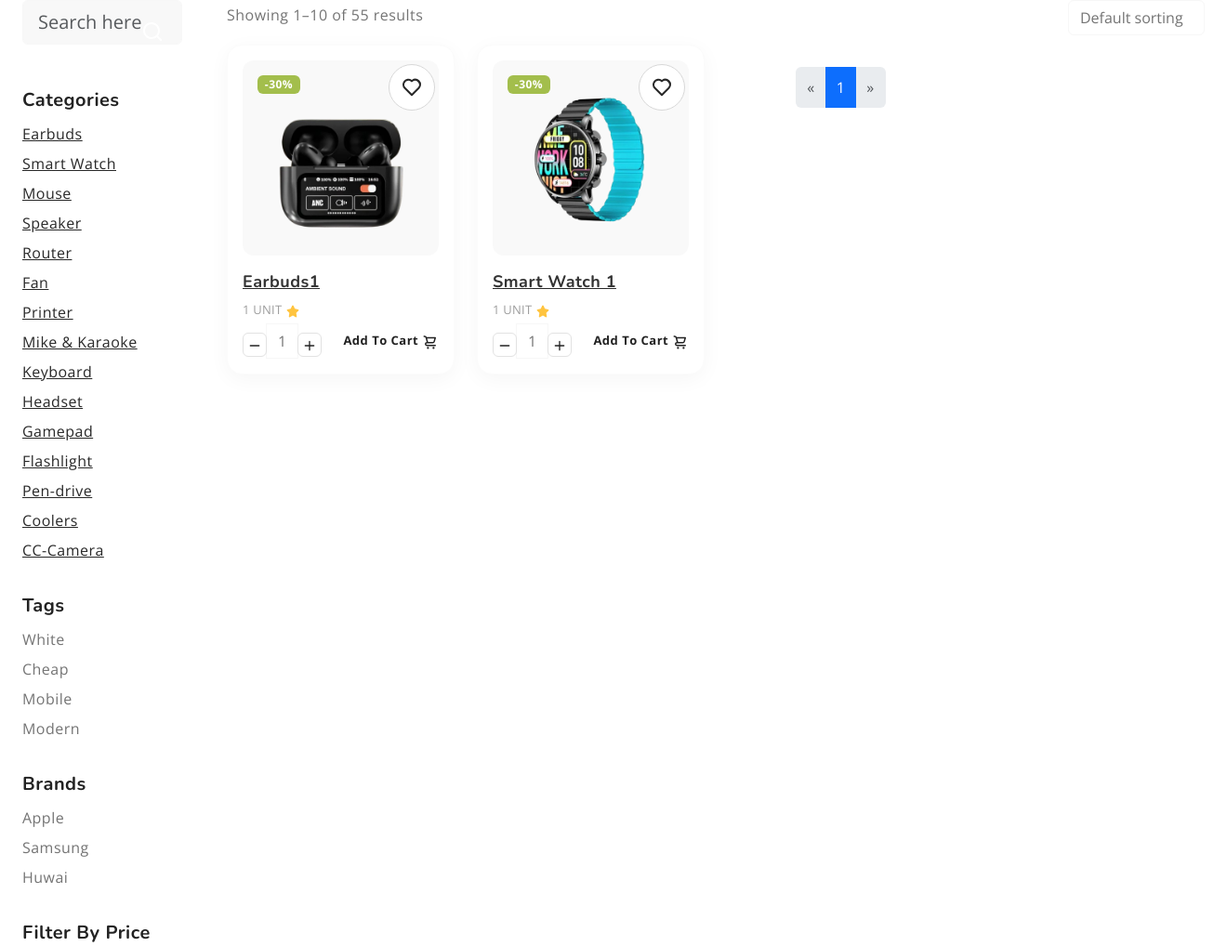
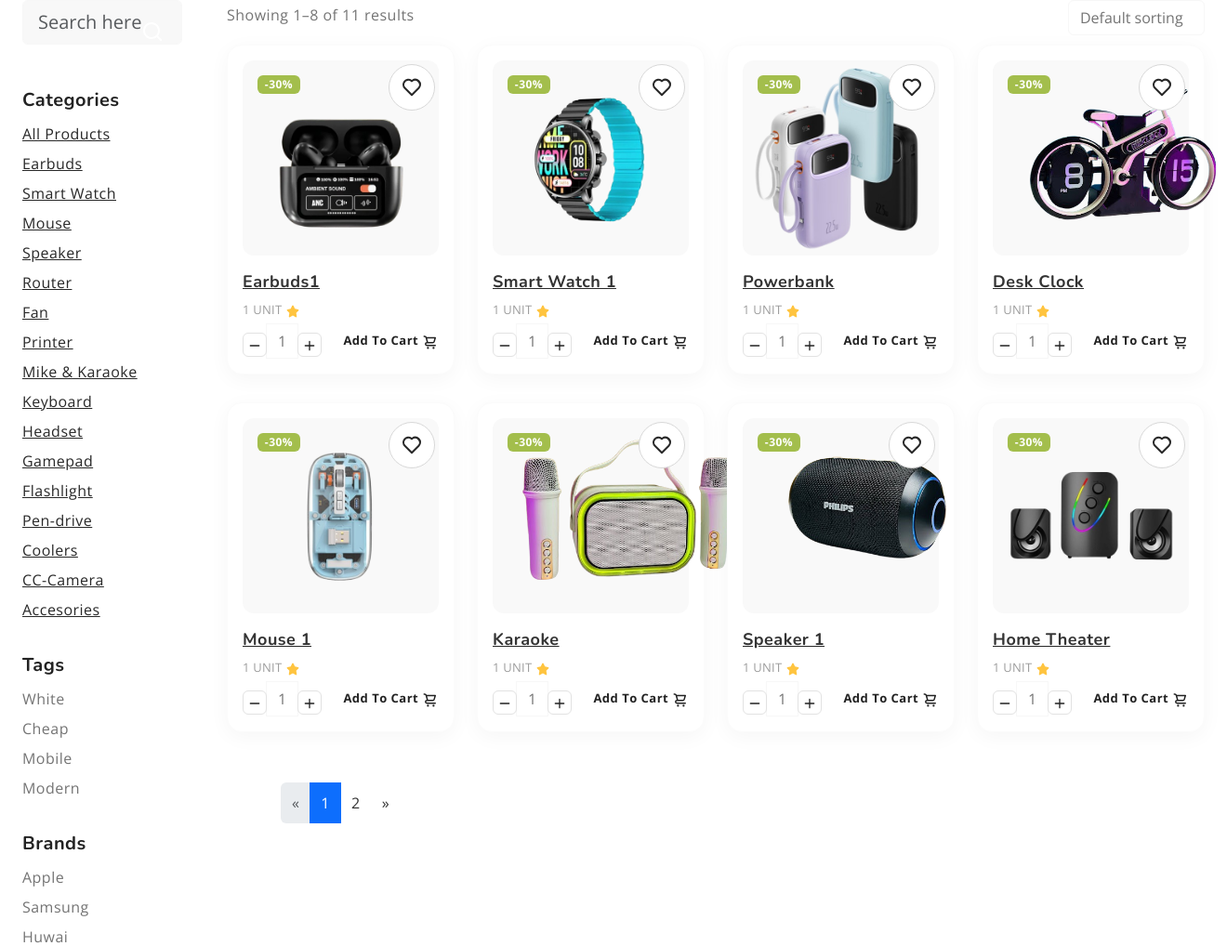
Before and after one commit to JakirNobi/E-commerce-project, a Django app: page /all_products/ in a window 1320 px wide. Shown: the part 197-1215 px from the top of that part at 93% size. Run offline with Django 5.2, Linux system fonts and the light colour scheme; data comes from the database, SQL or seed files in the repository; the page is wider than the window, and the part outside it is not shown.

Commit message:
beautify category searching and products in DB

```diff
--- a/E_commerce/base/templates/base/all_products.html
+++ b/E_commerce/base/templates/base/all_products.html
@@ -42,6 +42,9 @@ All Products
           <div class="widget-product-categories pt-5">
             <h5 class="widget-title">Categories</h5>
             <ul class="product-categories sidebar-list list-unstyled">
+              <li class="cat-item">
+                <a href="{% url 'base:all_products' %}"> All Products </a>
+              </li>
               {% for category in categories %}
               <li class="cat-item">
                 <a href="{% url 'base:products_by_category' category.slug %}">{{category.name}} </a>
@@ -104,10 +107,17 @@ All Products
       </aside>
 
       <main class="col-md-10">
+        {% if product_count > 8 %}
         <div class="filter-shop d-flex justify-content-between">
           <div class="showing-product">
-            <p>Showing 1–10 of 55 results</p>
+            <p>Showing 1–8 of {{product_count}} results</p>
           </div>
+          {% else %}
+          <div class="filter-shop d-flex justify-content-between">
+          <div class="showing-product">
+            <p>Showing 1–{{product_count}} of {{product_count}} results</p>
+          </div>
+          {% endif %}
           <div class="sort-by">
             <select id="input-sort" class="form-control" data-filter-sort="" data-filter-order="">
               <option value="">Default sorting</option>
--- a/E_commerce/base/templates/base/index.html
+++ b/E_commerce/base/templates/base/index.html
@@ -207,7 +207,7 @@
                 <div class="product-grid row row-cols-1 row-cols-sm-2 row-cols-md-3 row-cols-lg-4 row-cols-xl-5">
 
                   <!-- Product-1 -->
-                   {% for product in products %}
+                   {% for product in products|slice:":10" %}
                    <form method="post" action="{% url 'order:add-to-cart' pk=product.pk %}">
                     {% csrf_token %}
                   <div class="col">
--- a/E_commerce/base/views.py
+++ b/E_commerce/base/views.py
@@ -4,6 +4,7 @@ from django.views.generic import ListView, DetailView
 from base.models import Product, Category,ProductImage
 from django.core.paginator import EmptyPage,PageNotAnInteger,Paginator
 from django.shortcuts import get_object_or_404
+from django.db.models import Count
 # Create your views here.
 class HomeView(ListView):
     model = Product
@@ -31,6 +32,7 @@ class AllProductsView(ListView):
     def get_context_data(self, **kwargs):
         context = super().get_context_data(**kwargs)
         context['product_count'] = self.get_queryset().count()
+        context['product_count'] = self.get_queryset().count()
         context['categories'] = Category.objects.all()
         return context
 
@@ -43,17 +45,3 @@ class ProductDetailView(DetailView):
         context = super().get_context_data(**kwargs)
         context['product_images'] = ProductImage.objects.filter(product=self.object.id)
         return context
-
-class CategoryView(ListView):
-    model = Product
-    template_name = "base/category.html"
-    context_object_name = 'products'
-
-    def get_queryset(self):
-        self.category = get_object_or_404(Category, slug=self.kwargs['slug'])
-        return Product.objects.filter(category=self.category)
-
-    def get_context_data(self, **kwargs):
-        context = super().get_context_data(**kwargs)
-        context['category'] = self.category
-        return context
```
Also changed, not shown: E_commerce/db.sqlite3, E_commerce/media/category/acc-removebg-preview.png (added), E_commerce/media/category/homedecor_zr39vXW.jpeg (added), E_commerce/media/products/product-thumb-10_W1p2umi.png (added), E_commerce/media/products/product-thumb-1_dO7dfU0.png (added), E_commerce/media/products/product-thumb-2_x1Vgktx.png (added), E_commerce/media/products/product-thumb-3.png (added), E_commerce/media/products/product-thumb-31.png (added), E_commerce/media/products/product-thumb-4_9xLNlEK.png (added), E_commerce/media/products/product-thumb-5_3waCeSa.png (added), E_commerce/media/products/product-thumb-6_ygg4kvk.png (added), E_commerce/media/products/product-thumb-9_O2K0fBj.png (added).
